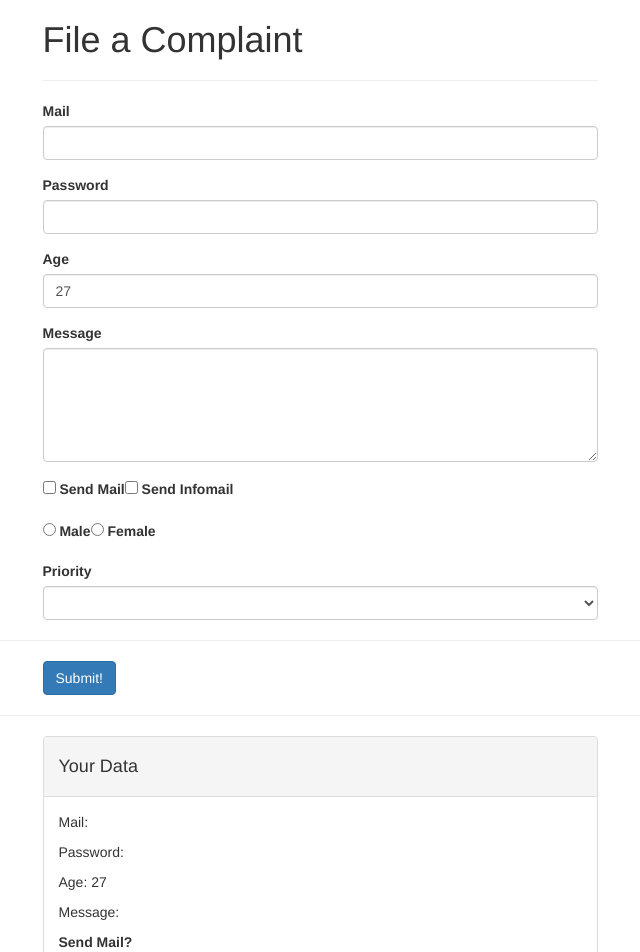
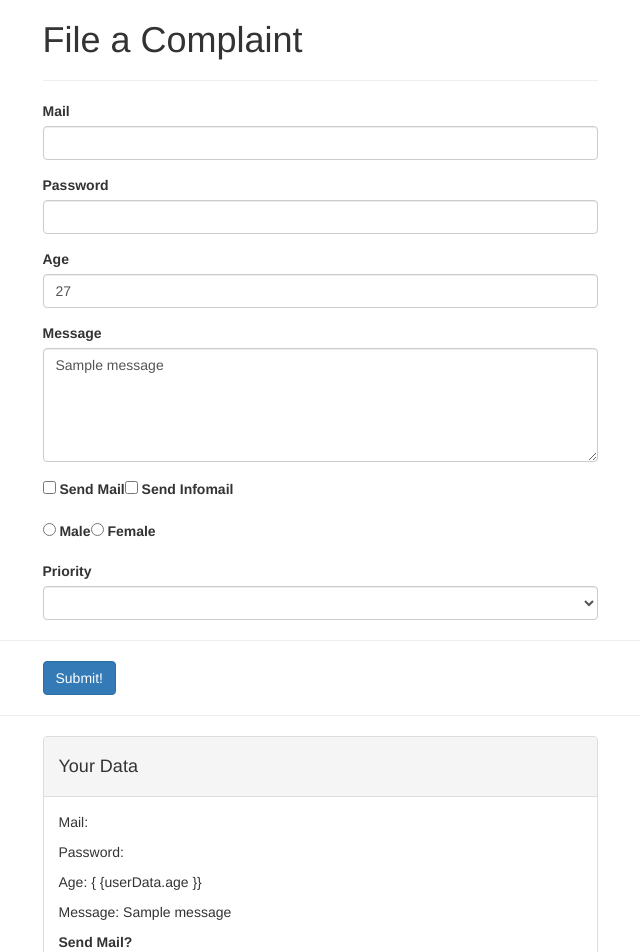
Before and after one commit to marcopeix/leanVueJS, a Vue app in the folder form/: page / in a window 1280 px wide. Shown: the top 952 px of the page, without its empty margins (320-960 px from the left). Built offline with nearby package versions, Linux system fonts and the light colour scheme.

Commit message:
Handle textarea input

```diff
--- a/form/src/App.vue
+++ b/form/src/App.vue
@@ -40,7 +40,8 @@
                     <textarea
                             id="message"
                             rows="5"
-                            class="form-control"></textarea>
+                            class="form-control"
+                            v-model="message"></textarea>
                 </div>
             </div>
             <div class="row">
@@ -106,9 +107,9 @@
                     </div>
                     <div class="panel-body">
                         <p>Mail: {{ userData.email }}</p>
-                        <p>Password: {{userData.password}}</p>
-                        <p>Age: {{userData.age}}</p>
-                        <p>Message: </p>
+                        <p>Password: {{ userData.password }}</p>
+                        <p>Age: { {userData.age }}</p>
+                        <p style="white-space: pre">Message: {{ message }}</p>
                         <p><strong>Send Mail?</strong></p>
                         <ul>
                             <li></li>
@@ -131,7 +132,8 @@
             email: '',
             password: '',
             age: 27
-          }
+          },
+          message: 'Sample message'
         }
       }
     }
```
